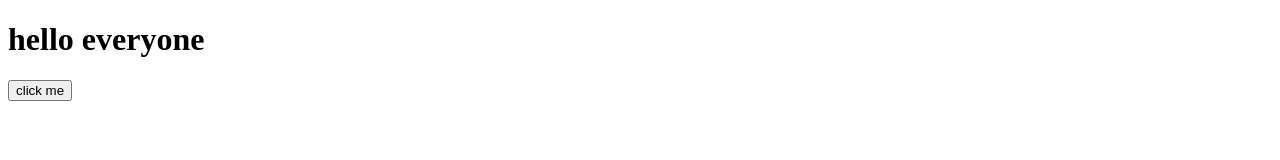
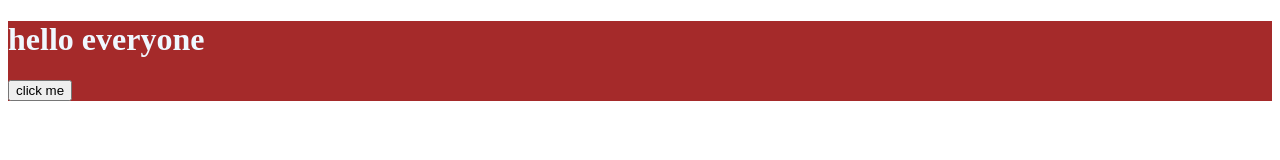
Before and after one commit to Anjali310800/demo_website, a plain HTML site: page manshi.html in a window 1280 px wide. Drawn offline with Linux system fonts and the light colour scheme.

Commit message:
commit man

```diff
--- a/manshi.html
+++ b/manshi.html
@@ -5,7 +5,7 @@
     <meta http-equiv="X-UA-Compatible" content="IE=edge">
     <meta name="viewport" content="width=device-width, initial-scale=1.0">
     <title>Main page</title>
-    <link rel="stylesheet" href="mansstyle.css">
+    <link rel="stylesheet" href="manshistyle.css">
 </head>
 <body>
     <div class="dabba">
```
Also changed, not shown: index.html (+1 -1 lines).
